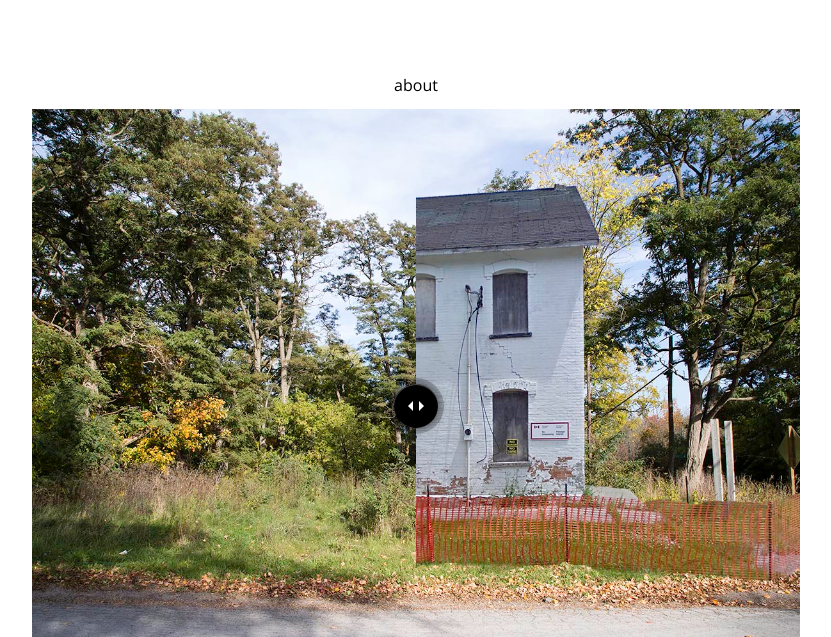
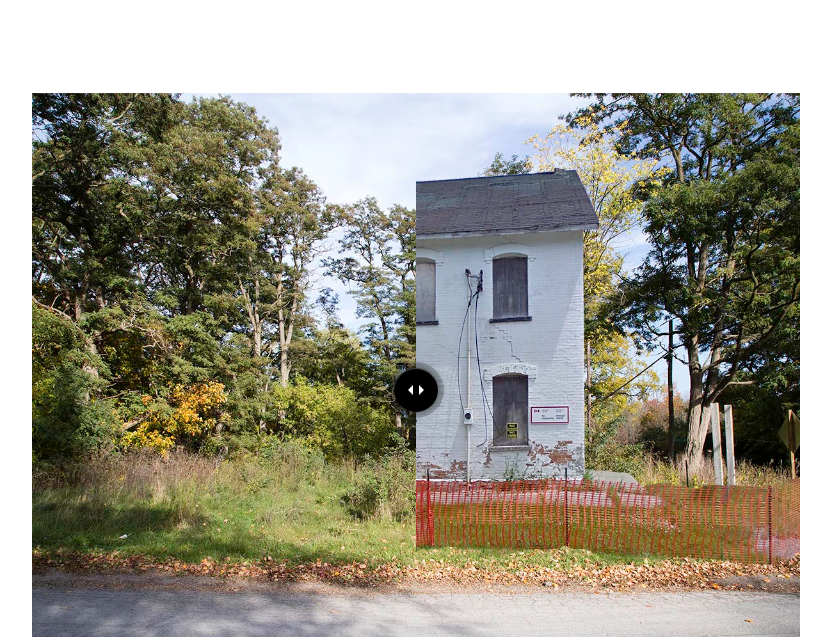
Before and after one commit to n3rdf1ght3r/Altona-Image-Site-Thing, a plain HTML site: page index.html in a window 1280 px wide. Shown: the part 163-800 px from the top of the page, without its empty margins (224-1055 px from the left). Drawn offline with nearby package versions, Linux system fonts and the light colour scheme.

Commit message:
changed stuff

```diff
--- a/index.html
+++ b/index.html
@@ -16,7 +16,6 @@
 	<header>
 		<h1>Altona | What Was Once There</h1>
 	</header>
-	<center>about</center>
 	<br>
 	<figure class="cd-image-container">
 		<img src="img/site1-before.jpg" alt="Original Image">
```
Also changed, not shown: 2 other files.
